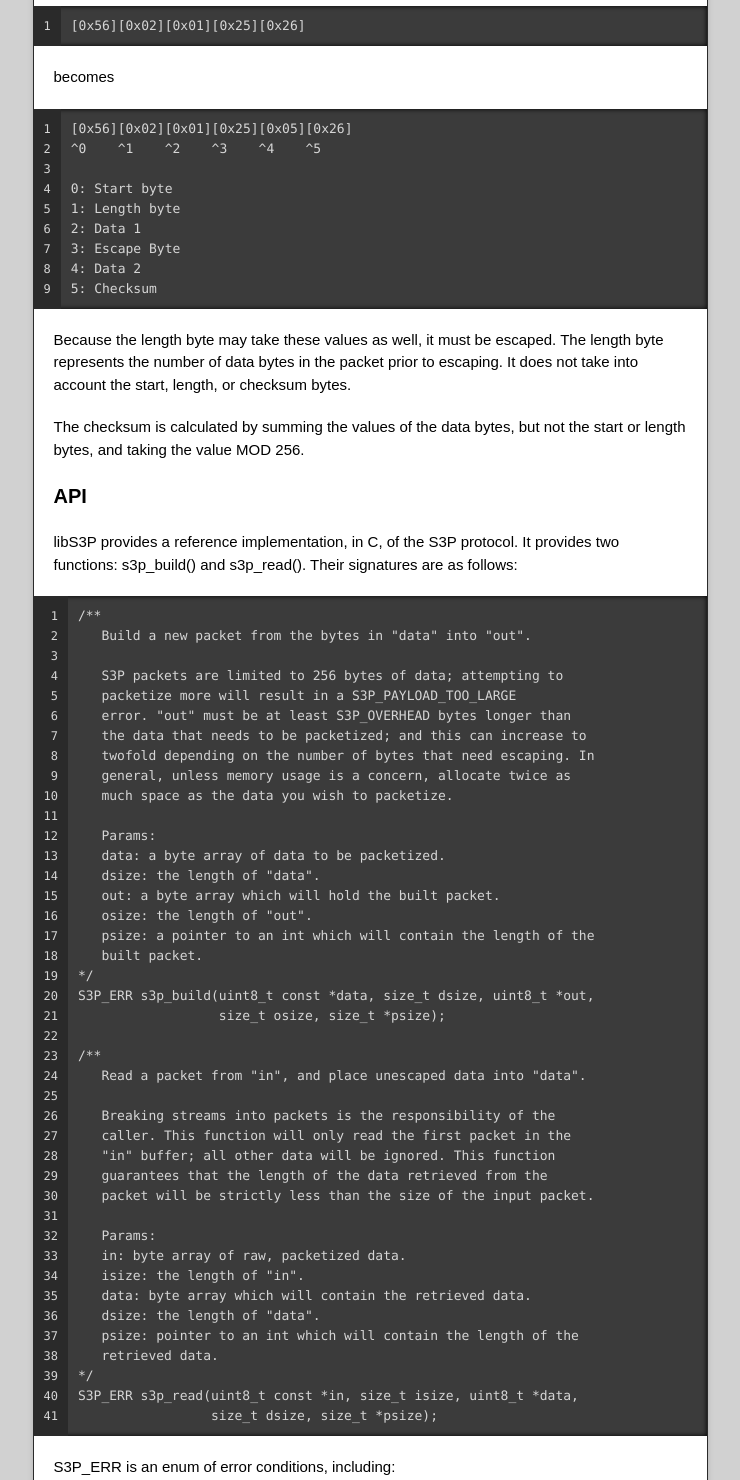
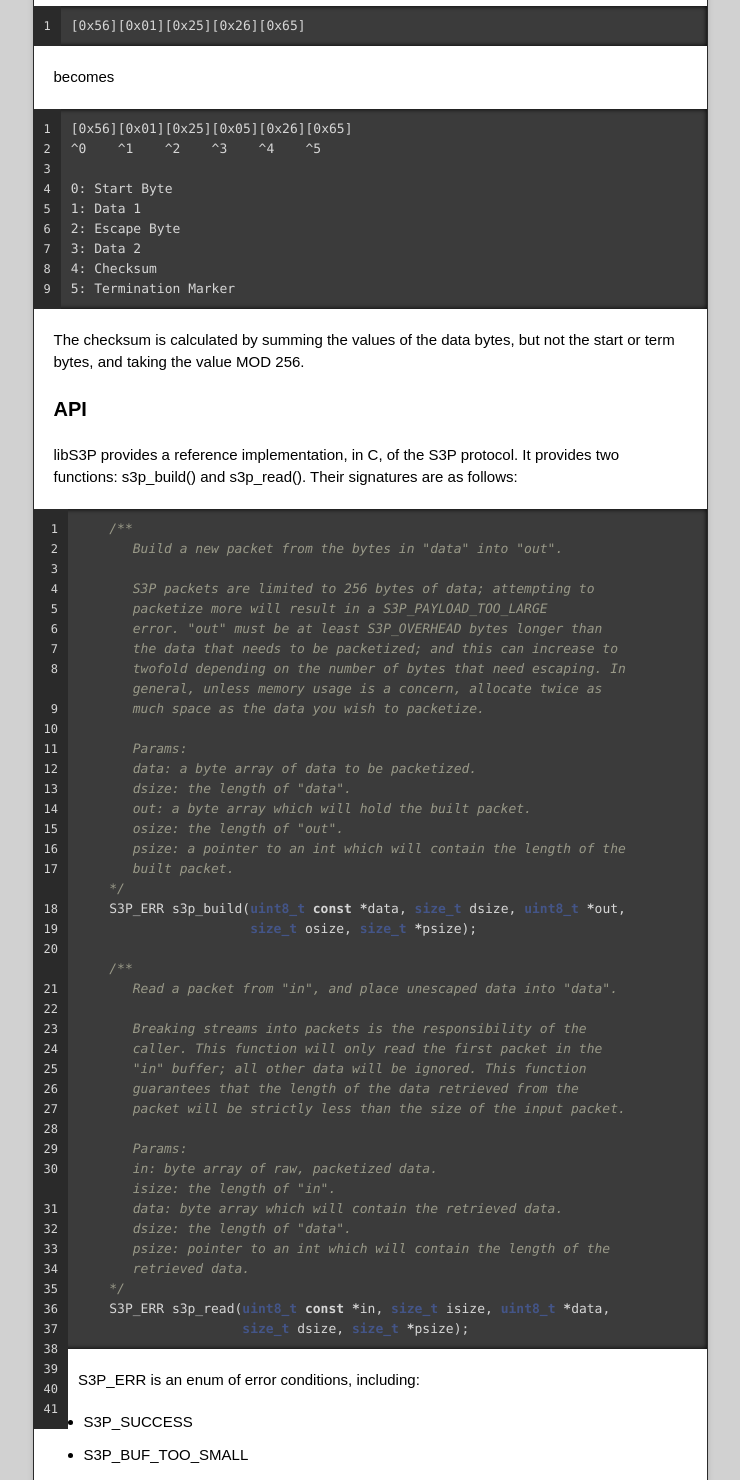
Before and after one commit to nickpascucci/S3P, a plain HTML site: page index.html in a window 1280 px wide. Shown: the part 1320-2800 px from the top of the page, without its empty margins (270-1010 px from the left). Drawn offline with nearby package versions, Linux system fonts and the light colour scheme.

```diff
--- a/index.html
+++ b/index.html
@@ -49,22 +49,22 @@
 
 <h3>Technical Details</h3>
 
-<p>An S3P packet consists of a start marker, a length byte, a series of
-data bytes, and a checksum. In order to preserve the uniqueness of the
-start marker value, any conflicting values in the body of the packet
-are escaped.</p>
+<p>An S3P packet consists of a start marker, a series of data bytes, a
+checksum, and a termination marker. In order to preserve the
+uniqueness of the control values, any conflicting values in the body
+of the packet are escaped.</p>
 
 <p>An example:</p>
 
-<pre><code>[0x56][0x03][0x01][0x02][0x03][0x06]
+<pre><code>[0x56][0x01][0x02][0x03][0x06][0x65]
 ^0    ^1    ^2    ^3    ^4    ^5
 
-0: Start byte
-1: Length byte
-2: Data 1
-3: Data 2
-4: Data 3
-5: Checksum
+0: Start Byte
+1: Data 1
+2: Data 2
+3: Data 3
+4: Checksum
+5: Termination Marker
 </code></pre>
 
 <p>Escaping is performed by preceding the escaped value with 0x25, and
@@ -74,29 +74,24 @@
 
 <p>Another example:</p>
 
-<pre><code>[0x56][0x02][0x01][0x25][0x26]
+<pre><code>[0x56][0x01][0x25][0x26][0x65]
 </code></pre>
 
 <p>becomes</p>
 
-<pre><code>[0x56][0x02][0x01][0x25][0x05][0x26]
+<pre><code>[0x56][0x01][0x25][0x05][0x26][0x65]
 ^0    ^1    ^2    ^3    ^4    ^5
 
-0: Start byte
-1: Length byte
-2: Data 1
-3: Escape Byte
-4: Data 2
-5: Checksum
+0: Start Byte
+1: Data 1
+2: Escape Byte
+3: Data 2
+4: Checksum
+5: Termination Marker
 </code></pre>
 
-<p>Because the length byte may take these values as well, it must be
-escaped. The length byte represents the number of data bytes in the
-packet <em>prior to escaping</em>. It does not take into account the start,
-length, or checksum bytes.</p>
-
 <p>The checksum is calculated by summing the values of the data bytes,
-but not the start or length bytes, and taking the value MOD 256.</p>
+but not the start or term bytes, and taking the value MOD 256.</p>
 
 <h3>API</h3>
 
@@ -104,48 +99,48 @@
 protocol. It provides two functions: s3p_build() and
 s3p_read(). Their signatures are as follows:</p>
 
-<pre><code>/**
-   Build a new packet from the bytes in "data" into "out".
+<div class="highlight"><pre>    <span class="cm">/**</span>
+<span class="cm">       Build a new packet from the bytes in "data" into "out".</span>
 
-   S3P packets are limited to 256 bytes of data; attempting to
-   packetize more will result in a S3P_PAYLOAD_TOO_LARGE
-   error. "out" must be at least S3P_OVERHEAD bytes longer than
-   the data that needs to be packetized; and this can increase to
-   twofold depending on the number of bytes that need escaping. In
-   general, unless memory usage is a concern, allocate twice as
-   much space as the data you wish to packetize.
+<span class="cm">       S3P packets are limited to 256 bytes of data; attempting to</span>
+<span class="cm">       packetize more will result in a S3P_PAYLOAD_TOO_LARGE</span>
+<span class="cm">       error. "out" must be at least S3P_OVERHEAD bytes longer than</span>
+<span class="cm">       the data that needs to be packetized; and this can increase to</span>
+<span class="cm">       twofold depending on the number of bytes that need escaping. In</span>
+<span class="cm">       general, unless memory usage is a concern, allocate twice as</span>
+<span class="cm">       much space as the data you wish to packetize.</span>
 
-   Params:
-   data: a byte array of data to be packetized.
-   dsize: the length of "data".
-   out: a byte array which will hold the built packet.
-   osize: the length of "out".
-   psize: a pointer to an int which will contain the length of the
-   built packet.
-*/
-S3P_ERR s3p_build(uint8_t const *data, size_t dsize, uint8_t *out,
-                  size_t osize, size_t *psize);
+<span class="cm">       Params:</span>
+<span class="cm">       data: a byte array of data to be packetized.</span>
+<span class="cm">       dsize: the length of "data".</span>
+<span class="cm">       out: a byte array which will hold the built packet.</span>
+<span class="cm">       osize: the length of "out".</span>
+<span class="cm">       psize: a pointer to an int which will contain the length of the</span>
+<span class="cm">       built packet.</span>
+<span class="cm">    */</span>
+    <span class="n">S3P_ERR</span> <span class="n">s3p_build</span><span class="p">(</span><span class="kt">uint8_t</span> <span class="k">const</span> <span class="o">*</span><span class="n">data</span><span class="p">,</span> <span class="kt">size_t</span> <span class="n">dsize</span><span class="p">,</span> <span class="kt">uint8_t</span> <span class="o">*</span><span class="n">out</span><span class="p">,</span>
+                      <span class="kt">size_t</span> <span class="n">osize</span><span class="p">,</span> <span class="kt">size_t</span> <span class="o">*</span><span class="n">psize</span><span class="p">);</span>
 
-/**
-   Read a packet from "in", and place unescaped data into "data".
+    <span class="cm">/**</span>
+<span class="cm">       Read a packet from "in", and place unescaped data into "data".</span>
 
-   Breaking streams into packets is the responsibility of the
-   caller. This function will only read the first packet in the
-   "in" buffer; all other data will be ignored. This function
-   guarantees that the length of the data retrieved from the
-   packet will be strictly less than the size of the input packet.
+<span class="cm">       Breaking streams into packets is the responsibility of the</span>
+<span class="cm">       caller. This function will only read the first packet in the</span>
+<span class="cm">       "in" buffer; all other data will be ignored. This function</span>
+<span class="cm">       guarantees that the length of the data retrieved from the</span>
+<span class="cm">       packet will be strictly less than the size of the input packet.</span>
 
-   Params:
-   in: byte array of raw, packetized data.
-   isize: the length of "in".
-   data: byte array which will contain the retrieved data.
-   dsize: the length of "data".
-   psize: pointer to an int which will contain the length of the
-   retrieved data.
-*/
-S3P_ERR s3p_read(uint8_t const *in, size_t isize, uint8_t *data,
-                 size_t dsize, size_t *psize);
-</code></pre>
+<span class="cm">       Params:</span>
+<span class="cm">       in: byte array of raw, packetized data.</span>
+<span class="cm">       isize: the length of "in".</span>
+<span class="cm">       data: byte array which will contain the retrieved data.</span>
+<span class="cm">       dsize: the length of "data".</span>
+<span class="cm">       psize: pointer to an int which will contain the length of the</span>
+<span class="cm">       retrieved data.</span>
+<span class="cm">    */</span>
+    <span class="n">S3P_ERR</span> <span class="n">s3p_read</span><span class="p">(</span><span class="kt">uint8_t</span> <span class="k">const</span> <span class="o">*</span><span class="n">in</span><span class="p">,</span> <span class="kt">size_t</span> <span class="n">isize</span><span class="p">,</span> <span class="kt">uint8_t</span> <span class="o">*</span><span class="n">data</span><span class="p">,</span>
+                     <span class="kt">size_t</span> <span class="n">dsize</span><span class="p">,</span> <span class="kt">size_t</span> <span class="o">*</span><span class="n">psize</span><span class="p">);</span>
+</pre></div>
 
 <p><code>S3P_ERR</code> is an enum of error conditions, including:</p>
 
@@ -155,6 +150,12 @@
 <li>S3P_PAYLOAD_TOO_LARGE</li>
 <li>S3P_CHECKSUM_ERR</li>
 <li>S3P_PARSE_FAILURE</li>
+</ul><h2>Improvements</h2>
+
+<ul>
+<li>Functions for reading packets from streams and passing them to
+user-provided callbacks would be nice. Portability (especially to
+embedded systems) might be an issue.</li>
 </ul><p>All of the code in this library is provided free of charge and WITHOUT
 WARRANTY under the LGPL license.</p>
         </article>
```
Also changed, not shown: params.json (+1 -1 lines).
